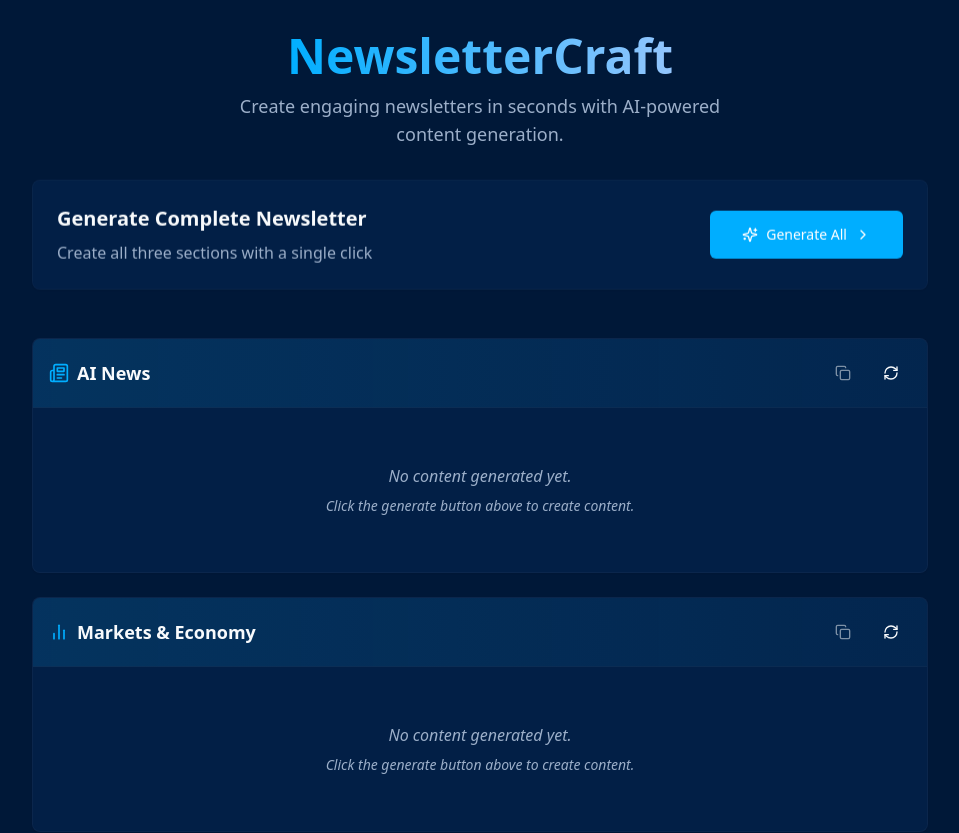
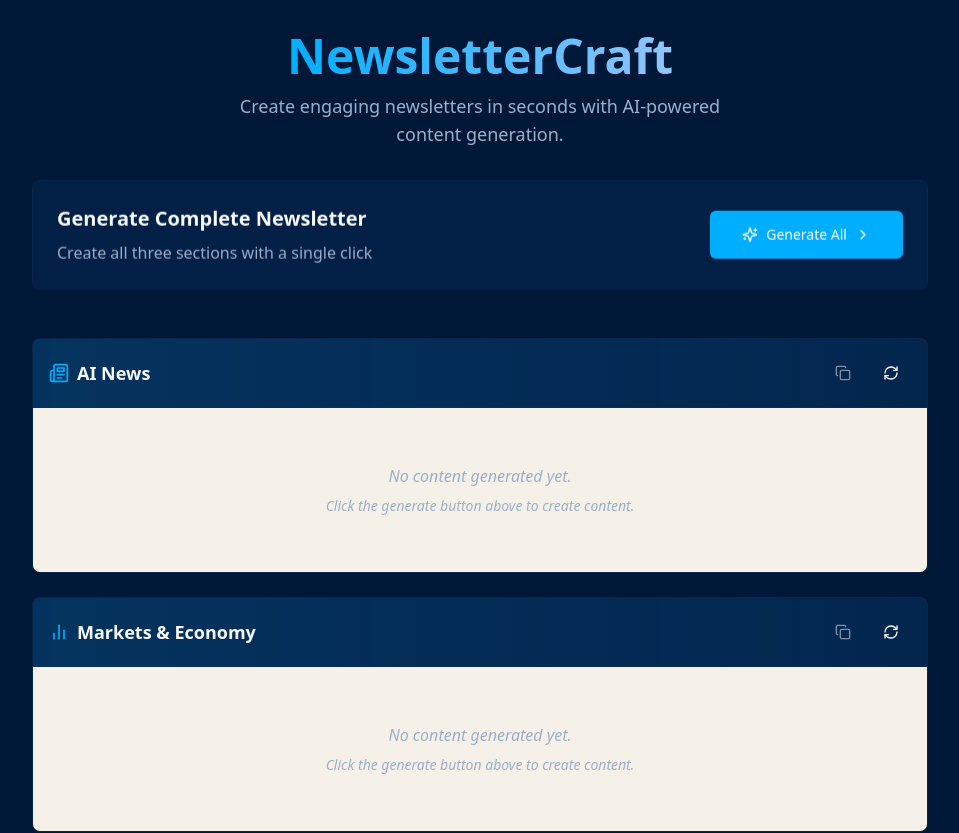
Before and after one commit to rowndcat/agentify-news-craft, a React (Vite) app: page / in a window 1280 px wide. Shown: the top 833 px of the page, without its empty margins (160-1119 px from the left). Built offline with nearby package versions, Linux system fonts and the light colour scheme.

Commit message:
Fix: Change text box color
Change the text box section color to #f5f1e9.

```diff
--- a/src/components/NewsletterSection.tsx
+++ b/src/components/NewsletterSection.tsx
@@ -108,7 +108,7 @@ const NewsletterSection: React.FC<NewsletterSectionProps> = ({
             </Button>
           </div>
         </div>
-        <div className="section-content wave-animation">
+        <div className="section-content wave-animation" style={{ backgroundColor: "#f5f1e9" }}>
           {isLoading ? (
             <div className="flex flex-col gap-3">
               <div className="h-4 bg-muted rounded w-3/4"></div>
```
